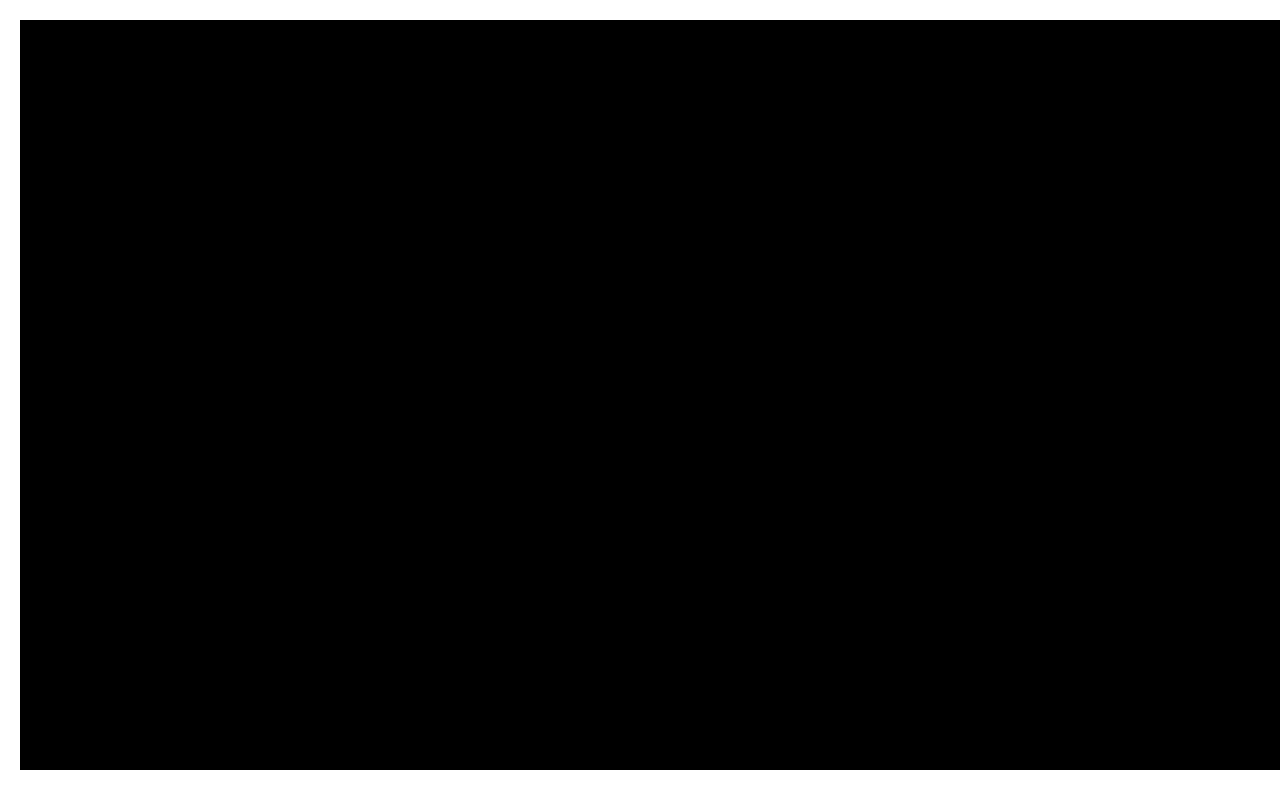
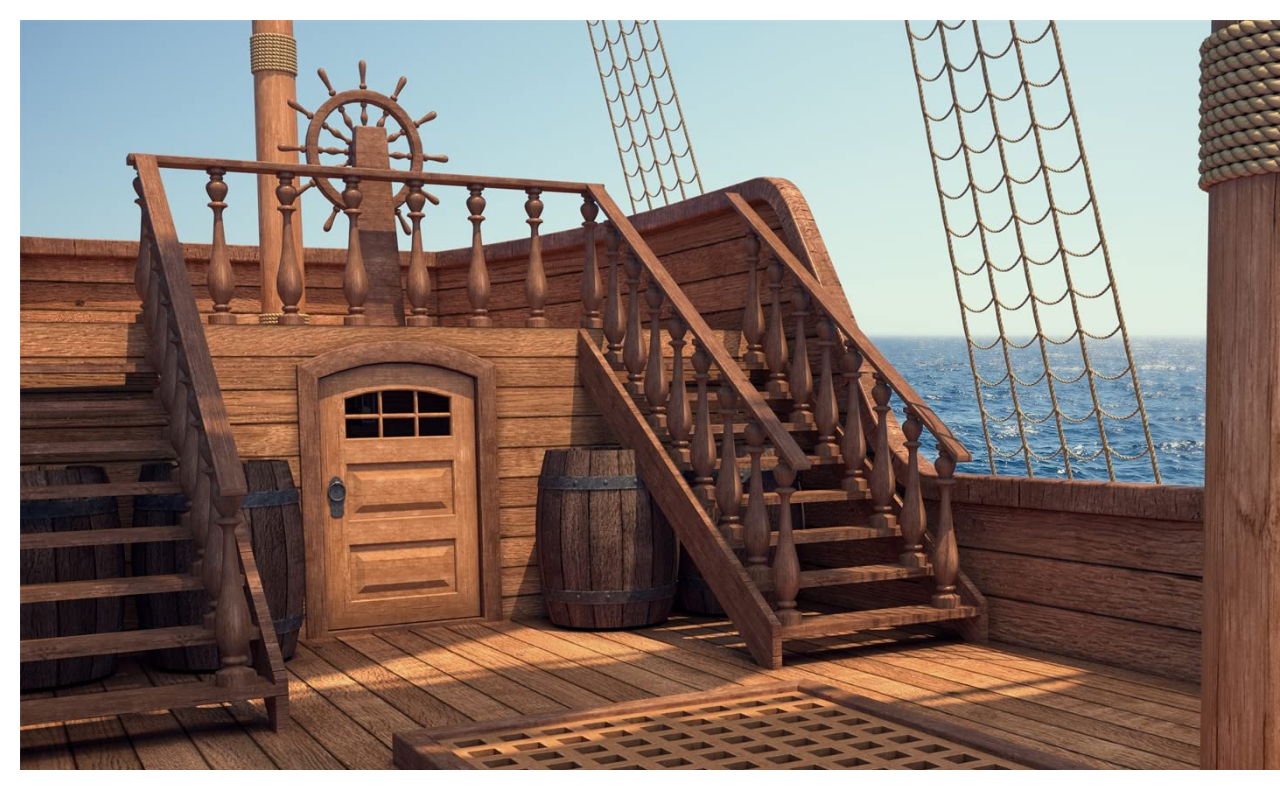
Before and after one commit to AnneC90/AnneC90.github.io, a plain HTML site: page fsd-projects/platformer/index.html in a window 1280 px wide. Shown: the top 800 px of the page. Drawn offline with nearby package versions, Linux system fonts and the light colour scheme.

Commit message:
platformer update

```diff
--- a/fsd-projects/platformer/platformer.css
+++ b/fsd-projects/platformer/platformer.css
@@ -3,7 +3,7 @@ body {
 }
 
 canvas {
-  background: rgb(0, 0, 0);
+  background-image: url("images/ship.jpg");
   background-size: cover;
   margin: 20px;
 }
--- a/fsd-projects/platformer/platformer.js
+++ b/fsd-projects/platformer/platformer.js
@@ -40,13 +40,13 @@ createPlatform(930, 350, 150, 20, "gray");
 
     // TODO 3 - Create Collectables
 
-
+createCollectable("gold1", 460, 300);
+createCollectable("diamond", 200, 170, 0.5, 0.7);
+createCollectable("goldbag", 1250, 650);
+createCollectable("goldchest", 400, 150);
 
 
     // TODO 4 - Create Cannons
-createCollectable("gold1", 460, 300);
-createCollectable("diamond", 200, 170, 0.5, 0.7);
-createCollectable("goldbag", 1250, 650);
 
 
 
--- a/fsd-projects/platformer/setup.js
+++ b/fsd-projects/platformer/setup.js
@@ -100,5 +100,5 @@ var collectableList = {
   steve: { image: "images/collectables/steve-head.png" },
   gold1: {image: "images/collectables/gold1.png"},
   goldsack: {image: "images/collectables/goldsack.jpeg"},
-  goldBag: {image: "images/goldBag.jpg"},
+  goldchest: {image: "images/collectables/goldchest.jpeg"},
 };
```
Also changed, not shown: fsd-projects/platformer/images/collectables/goldchest.jpeg (added), fsd-projects/platformer/images/ship.jpg (renamed from fsd-projects/platformer/images/goldBag.jpg).
